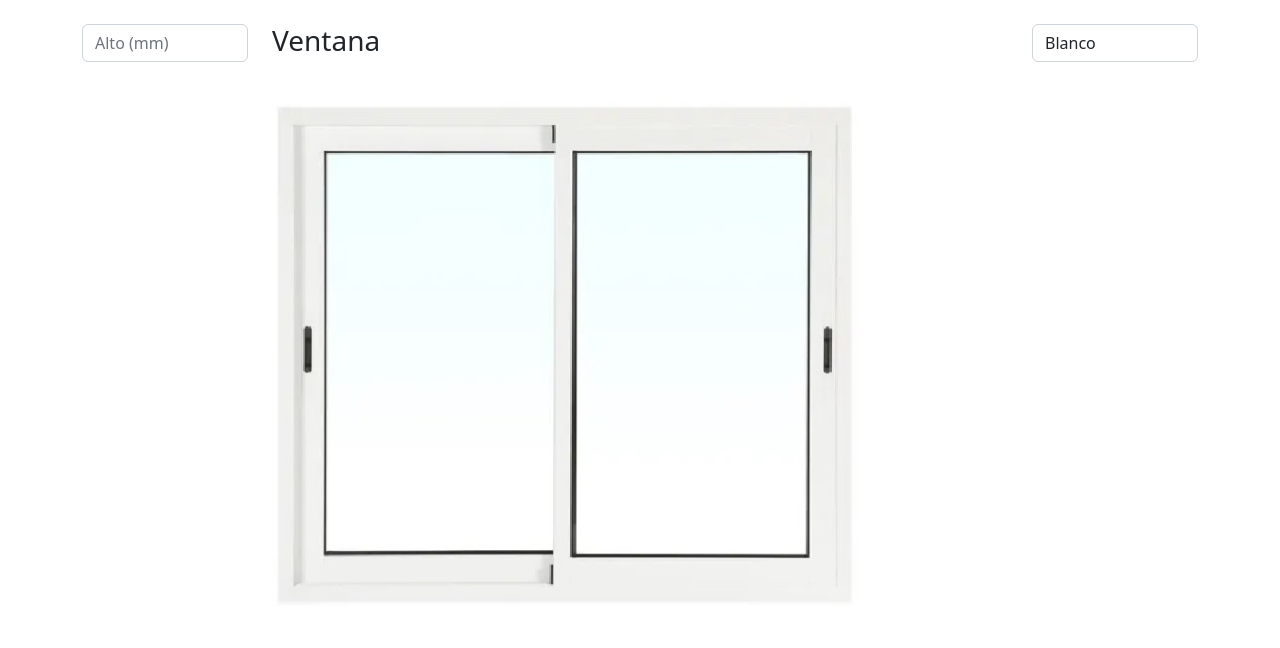
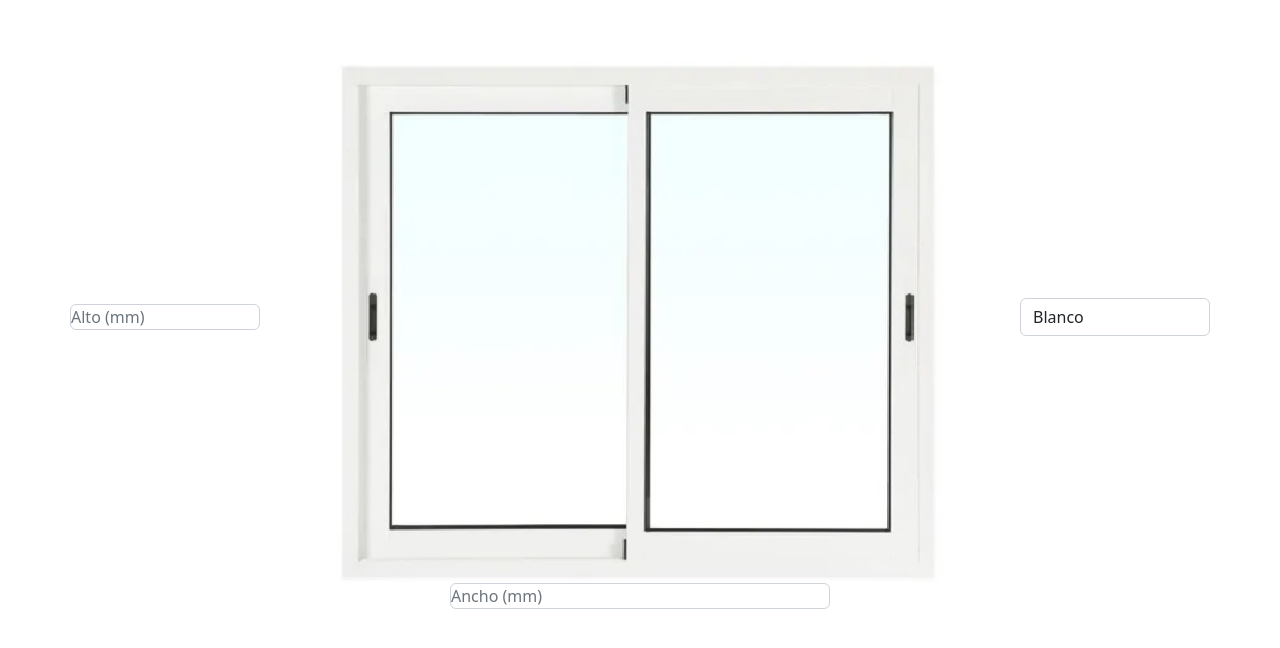
Before and after one commit to tfermoso/presupuestadorventanas, a Flask app: page / in a window 1280 px wide. Shown: the part 64-712 px from the top of the page. Run offline with Flask 3, Linux system fonts and the light colour scheme.

Commit message:
añadiendo estilos

```diff
--- a/static/css/style.css
+++ b/static/css/style.css
@@ -1,3 +1,15 @@
 .ventana img{
     width: 80%;
 }
+.ventana{
+    display: flex;
+    flex-direction: column;
+    align-items: center;
+}
+.definicion{
+    display: flex;
+    align-items: center;
+}
+.presupuestador div, .presupuestador input{
+    padding: 0 !important;
+}
--- a/templates/index.html
+++ b/templates/index.html
@@ -1,21 +1,28 @@
 <!DOCTYPE html>
 <html lang="en">
+
 <head>
     <meta charset="UTF-8">
     <meta http-equiv="X-UA-Compatible" content="IE=edge">
     <meta name="viewport" content="width=device-width, initial-scale=1.0">
     <title>Presupuestador</title>
-    <link rel="stylesheet" href="https://cdn.jsdelivr.net/npm/bootstrap@5.2.3/dist/css/bootstrap.min.css" integrity="sha384-rbsA2VBKQhggwzxH7pPCaAqO46MgnOM80zW1RWuH61DGLwZJEdK2Kadq2F9CUG65" crossorigin="anonymous">
+    <link rel="stylesheet" href="https://cdn.jsdelivr.net/npm/bootstrap@5.2.3/dist/css/bootstrap.min.css"
+        integrity="sha384-rbsA2VBKQhggwzxH7pPCaAqO46MgnOM80zW1RWuH61DGLwZJEdK2Kadq2F9CUG65" crossorigin="anonymous">
     <link rel="stylesheet" href="/static/css/style.css">
-    <script src="https://cdn.jsdelivr.net/npm/bootstrap@5.2.3/dist/js/bootstrap.min.js" integrity="sha384-cuYeSxntonz0PPNlHhBs68uyIAVpIIOZZ5JqeqvYYIcEL727kskC66kF92t6Xl2V" crossorigin="anonymous"></script>
+    <script src="https://cdn.jsdelivr.net/npm/bootstrap@5.2.3/dist/js/bootstrap.min.js"
+        integrity="sha384-cuYeSxntonz0PPNlHhBs68uyIAVpIIOZZ5JqeqvYYIcEL727kskC66kF92t6Xl2V"
+        crossorigin="anonymous"></script>
     <script src="/static/js/index.js"></script>
 </head>
+
 <body>
     <div class="container">
         <nav class="navbar navbar-expand-lg bg-body-tertiary">
             <div class="container-fluid">
                 <a class="navbar-brand" href="#">Ventanas</a>
-              <button class="navbar-toggler" type="button" data-bs-toggle="collapse" data-bs-target="#navbarSupportedContent" aria-controls="navbarSupportedContent" aria-expanded="false" aria-label="Toggle navigation">
+                <button class="navbar-toggler" type="button" data-bs-toggle="collapse"
+                    data-bs-target="#navbarSupportedContent" aria-controls="navbarSupportedContent"
+                    aria-expanded="false" aria-label="Toggle navigation">
                     <span class="navbar-toggler-icon"></span>
                 </button>
                 <div class="collapse navbar-collapse " id="navbarSupportedContent">
@@ -31,15 +38,19 @@
             </div>
         </nav>
         <br>
-        <section class="row">
-            <div class="col-2">
+
+        <section class="row presupuestador">
+            <div class="col-2 definicion">
                 <input type="number" min="0" step="1" max="5000" class="form-control" placeholder="Alto (mm)">
             </div>
             <div class="col-8 ventana">
-                <h3>Ventana</h3>
                 <img id="imagenventana" src="/static/img/blanco.jpg" alt="" srcset="">
+                <div class="col-6">
+                    <input type="number" min="0" step="1" max="10000" class="form-control" placeholder="Ancho (mm)">
                 </div>
-            <div class="col-2">
+
+            </div>
+            <div class="col-2 definicion">
                 <select class="form-control" name="" id="tipoventana">
                     <option value="blanco.jpg">Blanco</option>
                     <option value="madera.jpg">Madera</option>
@@ -51,4 +62,5 @@
     </div>
 
 </body>
+
 </html>
```
Lines whose indentation alone changed are shown as unchanged.
